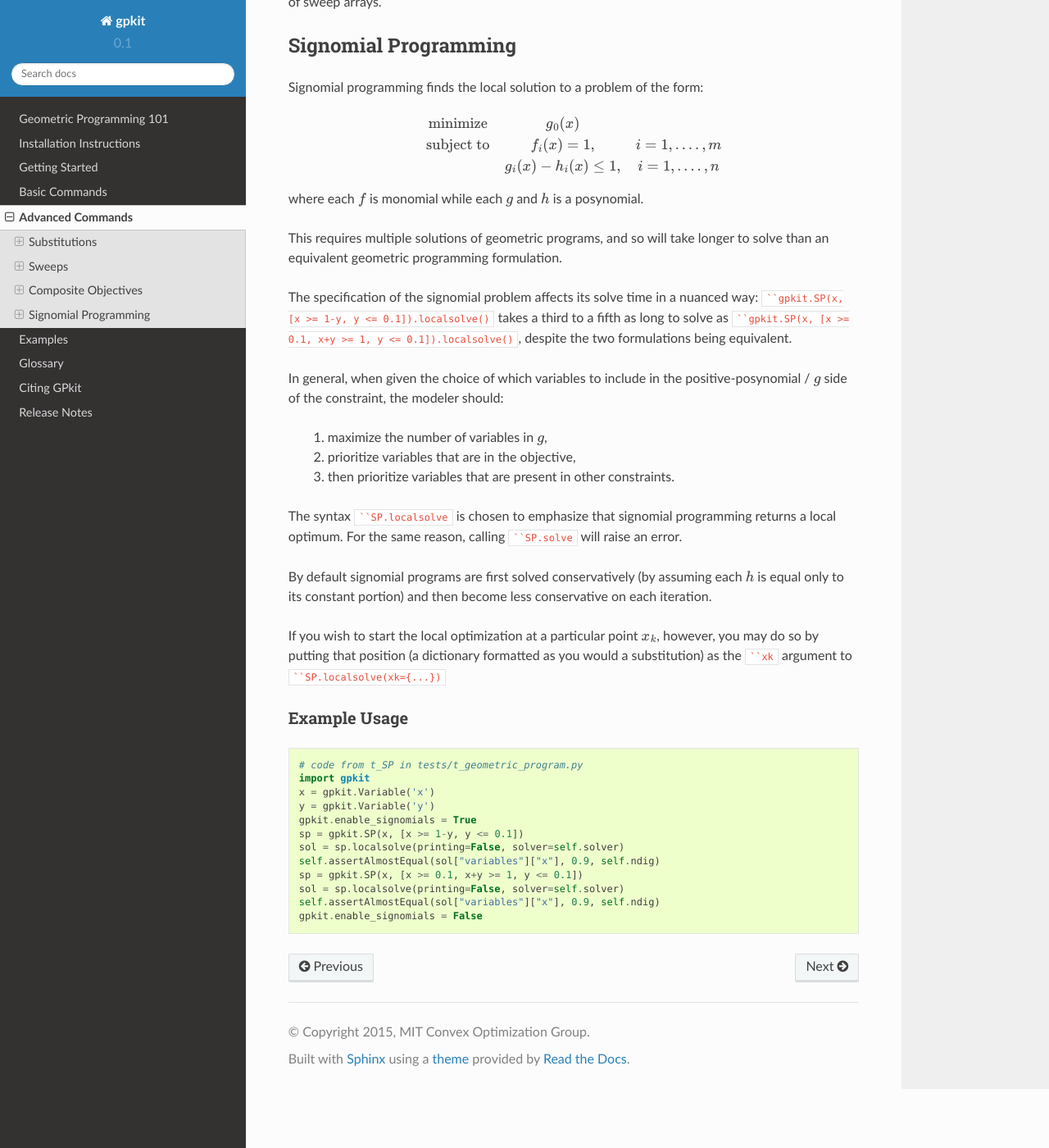
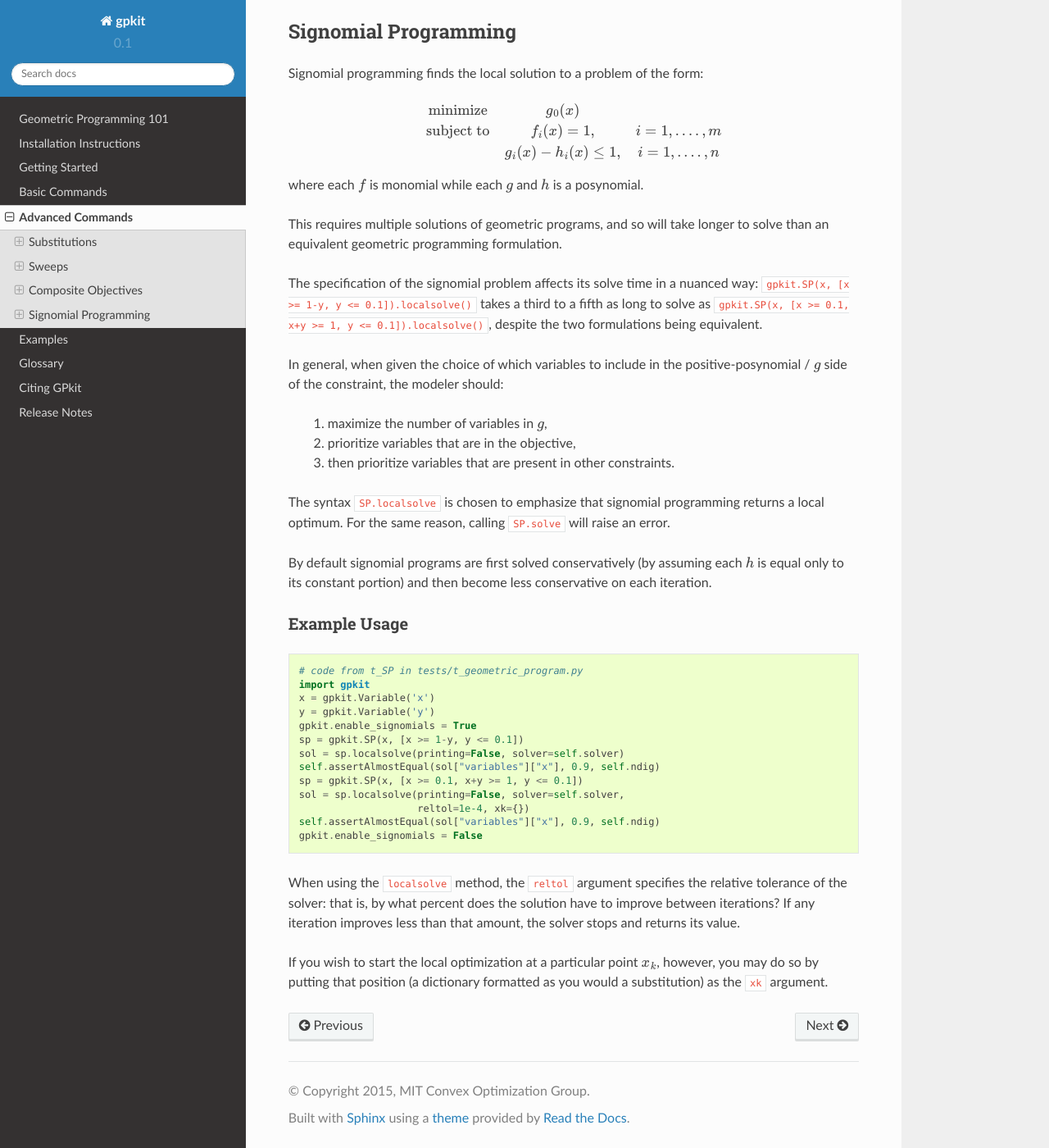
Before and after one commit to convexengineering/gpkit, a Sphinx documentation site: the page built from docs/source/advancedcommands.rst, in a window 1280 px wide and 1400 px high, scrolled down 3973 px. Shown: the whole window at 82% size. Built offline with Sphinx 7.4.7 and the Read the Docs theme 2.0.0, drawn with Linux system fonts in a browser that asks for light colours; pages that are not in the unit, such as notebooks, are missing from menus; some of the changed text lies outside the part shown.

Commit message:
document SP solver arguments

`````diff
--- a/docs/source/advancedcommands.rst
+++ b/docs/source/advancedcommands.rst
@@ -20,7 +20,7 @@ The examples below all use Posynomials and PosyArrays, but the syntax is identic
     assert p.sub(x.varkeys["x"], 3) == 9
     assert p.sub("x", 3) == 9
 
-Here the variable ````x`` is being replaced with ````3`` in three ways: first by substituting for ````x`` directly, then by substituting for the ````VarKey("x")``, then by substituting the string "x". In all cases the substitution is understood as being with the VarKey: when a variable is passed in the VarKey is pulled out of it, and when a string is passed in it is used as an argument to the Posynomial's ````varkeys`` dictionary.
+Here the variable ``x`` is being replaced with ``3`` in three ways: first by substituting for ``x`` directly, then by substituting for the ``VarKey("x")``, then by substituting the string "x". In all cases the substitution is understood as being with the VarKey: when a variable is passed in the VarKey is pulled out of it, and when a string is passed in it is used as an argument to the Posynomial's ``varkeys`` dictionary.
 
 Substituting multiple values
 ----------------------------
@@ -68,19 +68,19 @@ Note that units are preserved, and that the value can be either a string (in whi
 Substituting with replacement
 ------------------------------
 
-Any of the substitutions above can be run with ````p.sub(*args, replace=True)`` to clobber any previously-substitued values.
+Any of the substitutions above can be run with ``p.sub(*args, replace=True)`` to clobber any previously-substitued values.
 
 Fixed Variables
 ---------------
 
-When a GP is created, any fixed Variables are used to form a dictionary: ````{var: var.descr["value"] for var in self.varlocs if "value" in var.descr}``. This dictionary in then substituted into the GP's cost and constraints before the ````substitutions`` argument.
+When a GP is created, any fixed Variables are used to form a dictionary: ``{var: var.descr["value"] for var in self.varlocs if "value" in var.descr}``. This dictionary in then substituted into the GP's cost and constraints before the ``substitutions`` argument.
 
 Substituting from a GP solution array
 -------------------------------------
 
-``gp.solution.subinto(p)`` will substitute the solution(s) for variables into the posynomial ````p``, returning a PosyArray. For a non-swept solution, this is equivalent to ````p.sub(gp.solution["variables"])``.
+``gp.solution.subinto(p)`` will substitute the solution(s) for variables into the posynomial ``p``, returning a PosyArray. For a non-swept solution, this is equivalent to ``p.sub(gp.solution["variables"])``.
 
-You can also substitute by just calling the solution, i.e. ````gp.solution(p)``. This returns a numpy array of just the coefficients (``c``) of the posynomial after substitution, and will raise a` ``ValueError``` if some of the variables in ````p`` were not found in ````gp.solution``.
+You can also substitute by just calling the solution, i.e. ``gp.solution(p)``. This returns a numpy array of just the coefficients (``c``) of the posynomial after substitution, and will raise a` ``ValueError``` if some of the variables in ``p`` were not found in ``gp.solution``.
 
 .. _Sweeps:
 
@@ -90,20 +90,20 @@ Sweeps
 Declaring Sweeps
 ----------------
 
-Sweeps are useful for analyzing tradeoff surfaces. A sweep “value” is an Iterable of numbers, e.g. ````[1, 2, 3]``. Variables are swept when their substitution value takes the form ````('sweep', Iterable), (e.g. 'sweep', np.linspace(1e6, 1e7, 100))``. This can be done either during variable declaration (``x = Variable("x", ('sweep', [1, 2, 3])``) or during later substitution (``gp.sub("x", ('sweep', [1, 2, 3]))``, or if the variable was already substituted for a constant, ````gp.sub("x", ('sweep', [1, 2, 3]), replace=True))``.
+Sweeps are useful for analyzing tradeoff surfaces. A sweep “value” is an Iterable of numbers, e.g. ``[1, 2, 3]``. Variables are swept when their substitution value takes the form ``('sweep', Iterable), (e.g. 'sweep', np.linspace(1e6, 1e7, 100))``. This can be done either during variable declaration (``x = Variable("x", ('sweep', [1, 2, 3])``) or during later substitution (``gp.sub("x", ('sweep', [1, 2, 3]))``, or if the variable was already substituted for a constant, ``gp.sub("x", ('sweep', [1, 2, 3]), replace=True))``.
 
 Solving Sweeps
 --------------
 
-A GP with sweeps will solve for all possible combinations: e.g., if there’s a variable ````x`` with value ````('sweep', [1, 3])`` and a variable ````y`` with value ````('sweep', [14, 17])`` then the gp will be solved four times, for :math:`(x,y)\in\left\{(1, 14),\ (1, 17),\ (3, 14),\ (3, 17)\right\}`. The returned solutions will be a one-dimensional array (or 2-D for vector variables), accessed in the usual way.
+A GP with sweeps will solve for all possible combinations: e.g., if there’s a variable ``x`` with value ``('sweep', [1, 3])`` and a variable ``y`` with value ``('sweep', [14, 17])`` then the gp will be solved four times, for :math:`(x,y)\in\left\{(1, 14),\ (1, 17),\ (3, 14),\ (3, 17)\right\}`. The returned solutions will be a one-dimensional array (or 2-D for vector variables), accessed in the usual way.
 Sweeping Vector Variables
 
-Vector variables may also be substituted for: ````y = VectorVariable(3, "y", value=('sweep' ,[[1, 2], [1, 2], [1, 2]])`` will sweep :math:`y\ \forall~y_i\in\left\{1,2\right\}`.
+Vector variables may also be substituted for: ``y = VectorVariable(3, "y", value=('sweep' ,[[1, 2], [1, 2], [1, 2]])`` will sweep :math:`y\ \forall~y_i\in\left\{1,2\right\}`.
 
 Parallel Sweeps
 -----------------------
 
-During a normal sweep, each result is independent, so they can be run in parallel. To use this feature, run ````$ ipcluster start`` at a terminal: it will automatically start a number of iPython parallel computing engines equal to the number of cores on your machine, and when you next import gpkit you should see a note like ````Using parallel execution of sweeps on 4 clients``. If you do, then all sweeps performed with that import of gpkit will be parellelized.
+During a normal sweep, each result is independent, so they can be run in parallel. To use this feature, run ``$ ipcluster start`` at a terminal: it will automatically start a number of iPython parallel computing engines equal to the number of cores on your machine, and when you next import gpkit you should see a note like ``Using parallel execution of sweeps on 4 clients``. If you do, then all sweeps performed with that import of gpkit will be parellelized.
 
 This parallelization sets the stage for gpkit solves to be outsourced to a server, which may be valuable for faster results; alternately, it could allow the use of gpkit without installing a solver.
 
@@ -178,7 +177,7 @@ where each :math:`f` is monomial while each :math:`g` and :math:`h` is a posynom
 
 This requires multiple solutions of geometric programs, and so will take longer to solve than an equivalent geometric programming formulation.
 
-The specification of the signomial problem affects its solve time in a nuanced way: ````gpkit.SP(x, [x >= 1-y, y <= 0.1]).localsolve()`` takes a third to a fifth as long to solve as ````gpkit.SP(x, [x >= 0.1, x+y >= 1, y <= 0.1]).localsolve()``, despite the two formulations being equivalent.
+The specification of the signomial problem affects its solve time in a nuanced way: ``gpkit.SP(x, [x >= 1-y, y <= 0.1]).localsolve()`` takes a third to a fifth as long to solve as ``gpkit.SP(x, [x >= 0.1, x+y >= 1, y <= 0.1]).localsolve()``, despite the two formulations being equivalent.
 
 In general, when given the choice of which variables to include in the positive-posynomial / :math:`g` side of the constraint, the modeler should:
 
@@ -186,11 +185,9 @@ In general, when given the choice of which variables to include in the positive-
     #. prioritize variables that are in the objective,
     #. then prioritize variables that are present in other constraints.
 
-The syntax ````SP.localsolve`` is chosen to emphasize that signomial programming returns a local optimum. For the same reason, calling ````SP.solve`` will raise an error.
+The syntax ``SP.localsolve`` is chosen to emphasize that signomial programming returns a local optimum. For the same reason, calling ``SP.solve`` will raise an error.
 
 By default signomial programs are first solved conservatively (by assuming each :math:`h` is equal only to its constant portion) and then become less conservative on each iteration.
-
-If you wish to start the local optimization at a particular point :math:`x_k`, however, you may do so by putting that position (a dictionary formatted as you would a substitution) as the ````xk`` argument to ````SP.localsolve(xk={...})``
 
 Example Usage
 -----------------------
@@ -206,6 +203,11 @@ Example Usage
     sol = sp.localsolve(printing=False, solver=self.solver)
     self.assertAlmostEqual(sol["variables"]["x"], 0.9, self.ndig)
     sp = gpkit.SP(x, [x >= 0.1, x+y >= 1, y <= 0.1])
-    sol = sp.localsolve(printing=False, solver=self.solver)
+    sol = sp.localsolve(printing=False, solver=self.solver,
+                        reltol=1e-4, xk={})
     self.assertAlmostEqual(sol["variables"]["x"], 0.9, self.ndig)
     gpkit.enable_signomials = False
+
+When using the ``localsolve`` method, the ``reltol`` argument specifies the relative tolerance of the solver: that is, by what percent does the solution have to improve between iterations? If any iteration improves less than that amount, the solver stops and returns its value.
+
+If you wish to start the local optimization at a particular point :math:`x_k`, however, you may do so by putting that position (a dictionary formatted as you would a substitution) as the ``xk`` argument.
`````
Also changed, not shown: other parts of docs/source/advancedcommands.rst (+3 -4 lines).
